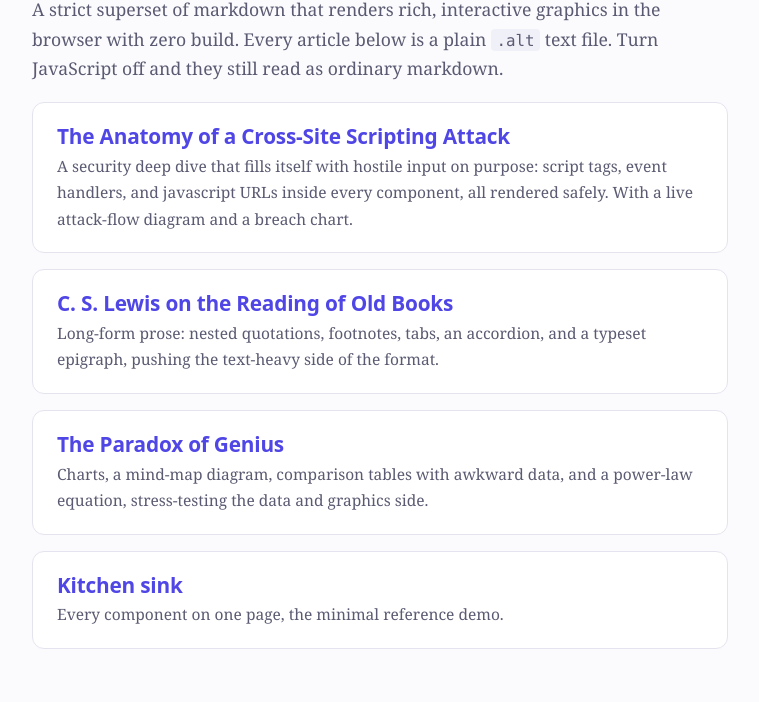
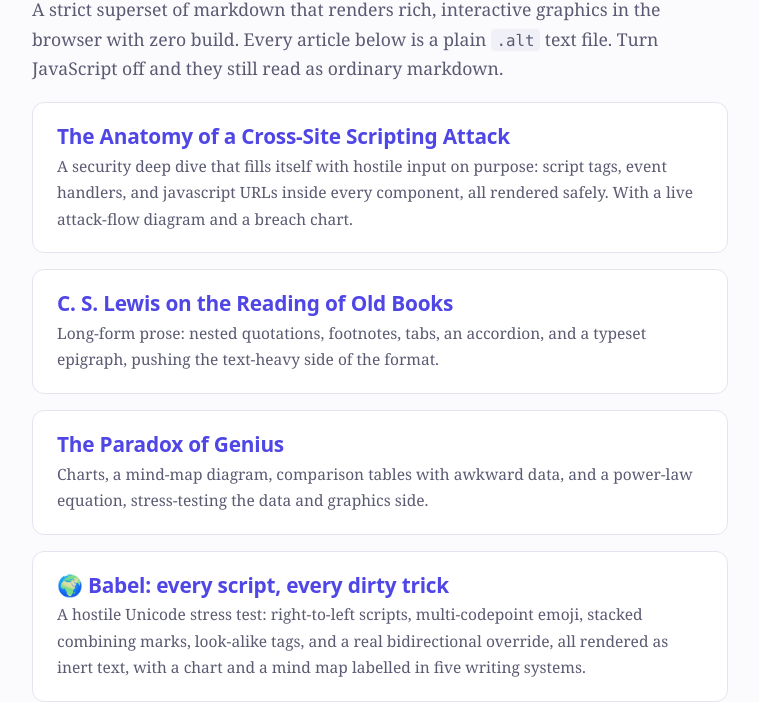
Before and after one commit to elementmerc/alt-markdown, a website built with Vite: page js/demo/index.html in a window 1280 px wide. Shown: the part 119-821 px from the top of the page, without its empty margins (260-1019 px from the left). Built offline with nearby package versions, Linux system fonts and the light colour scheme.

Commit message:
Expand the demo gallery and add an adversarial Unicode article
Each gallery article grows to a full read so the format is exercised at
length, with varied graphics and layouts. A fourth article is added that
attacks the renderer on purpose: mixed right-to-left and left-to-right
scripts, multi-codepoint emoji, stacked combining marks, look-alike tags
and a real bidi override, all of which must render as inert text. The end
to end suite now covers every article and asserts each diagram iframe is
sandboxed.

```diff
--- a/js/demo/article.js
+++ b/js/demo/article.js
@@ -12,6 +12,7 @@
   cybersecurity: "The Anatomy of a Cross-Site Scripting Attack",
   "cs-lewis": "C. S. Lewis on the Reading of Old Books",
   "paradox-of-genius": "The Paradox of Genius",
+  languages: "🌍 Babel: every script, every dirty trick",
 };
 
 function fail(message) {
--- a/js/demo/index.html
+++ b/js/demo/index.html
@@ -40,6 +40,16 @@
       </p>
     </a>
 
+    <a class="gallery-card" href="./article.html?doc=languages">
+      <h2>🌍 Babel: every script, every dirty trick</h2>
+      <p>
+        A hostile Unicode stress test: right-to-left scripts, multi-codepoint
+        emoji, stacked combining marks, look-alike tags, and a real
+        bidirectional override, all rendered as inert text, with a chart and a
+        mind map labelled in five writing systems.
+      </p>
+    </a>
+
     <a class="gallery-card" href="./kitchensink.html">
       <h2>Kitchen sink</h2>
       <p>Every component on one page, the minimal reference demo.</p>
```
Also changed, not shown: js/e2e/articles.spec.ts (+13 -6 lines), 4 other files.
